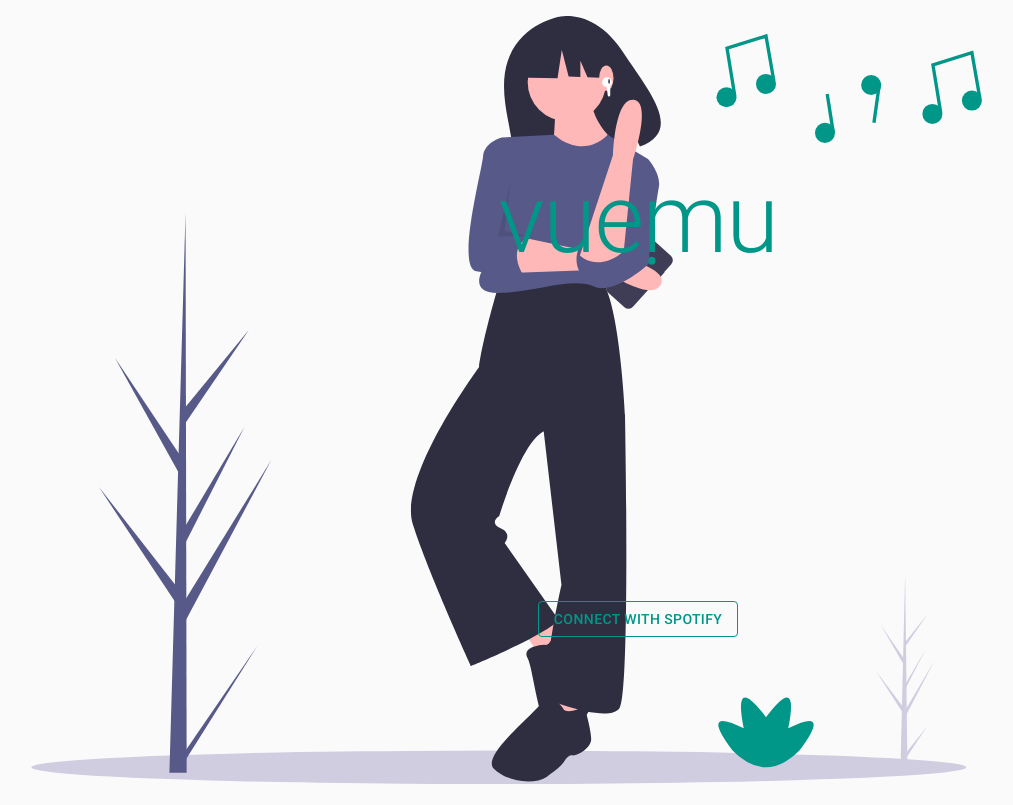
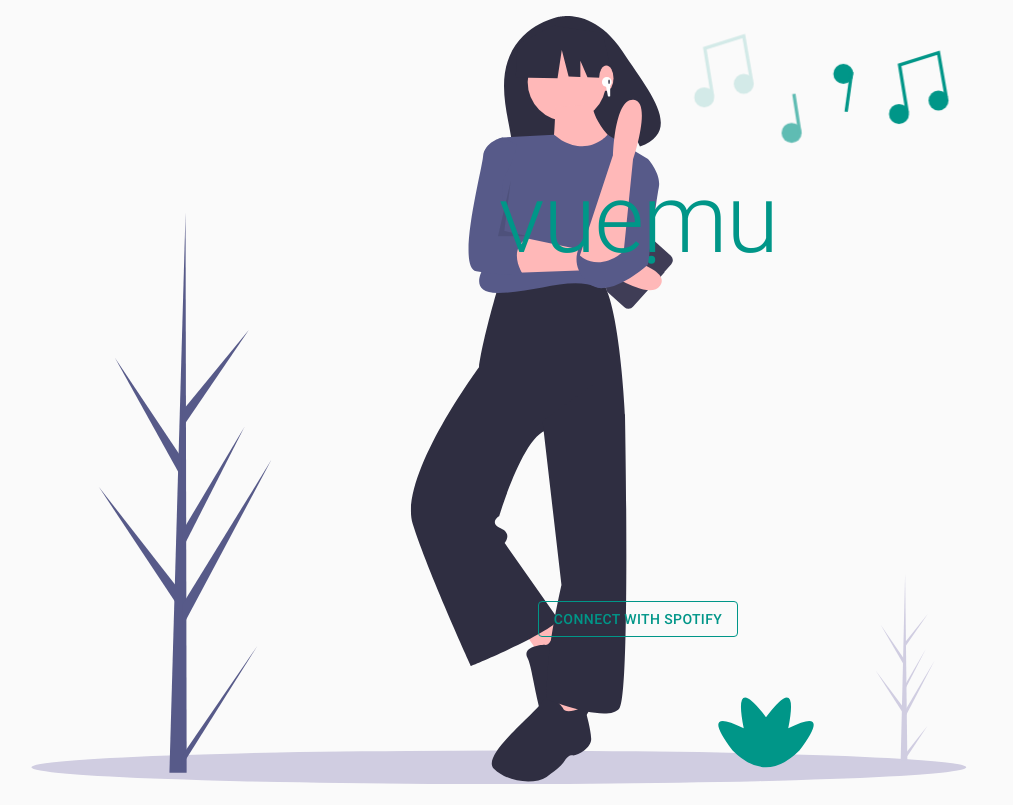
Before and after one commit to PaulKujawa/vuemu, a React (Create React App) app: page / in a window 1280 px wide. Shown: the whole page, without its empty margins (2-1015 px from the left). Built offline with nearby package versions, Linux system fonts and the light colour scheme.

Commit message:
svg animation and more SVG cleanup

```diff
--- a/src/modules/startpage/components/svg-container.tsx
+++ b/src/modules/startpage/components/svg-container.tsx
@@ -10,6 +10,26 @@
       "margin-left": "auto",
       "margin-right": "auto",
       padding: "1rem 0"
+    },
+    "@keyframes fading-notes": {
+      "0%": {
+        opacity: 0
+      },
+      "100%": {
+        opacity: 1
+      }
+    },
+    note1: {
+      animation: "$fading-notes 1.5s 1s infinite alternate ease-in backwards"
+    },
+    note2: {
+      animation: "$fading-notes 2s 2s infinite alternate ease-in backwards"
+    },
+    note3: {
+      animation: "$fading-notes 2.5s 0s infinite alternate ease-in backwards"
+    },
+    note4: {
+      animation: "$fading-notes 2s 1.5s infinite alternate ease-in backwards"
     }
   })
 );
@@ -17,7 +37,8 @@
 export const SvgContainer = () => {
   const classes = useStyles();
   const theme = useTheme();
-  const color = theme.palette.primary.main;
+  const primaryColor = theme.palette.primary.main;
+  const darkGrey = "#2f2e41";
   const viewBox = useMediaQuery(theme.breakpoints.up("md"))
     ? "0 0 888 690"
     : "350 0 400 690";
@@ -31,7 +52,7 @@
       >
         <ellipse id="floor" cx="450" cy="675" rx="420" ry="15" fill="#d0cde1" />
 
-        <g id="rightTree" fill="#d0cde1" stroke-width="0.5">
+        <g id="rightTree" fill="#d0cde1" strokeWidth="0.5">
           <path d="M811,669 l4,-168 l2 168" />
           <path d="M815.5,566 l20,-29 l-20,25" />
           <path d="M815,585 l-22,-38 l22,32" />
@@ -41,7 +62,7 @@
           <path d="M815,668 l20,-30 l-20,25" />
         </g>
 
-        <g id="leftTree" fill="#575a89" stroke-width="0.5">
+        <g id="leftTree" fill="#575a89" strokeWidth="0.5">
           <path d="M154,680 l14.5,-503 l1 503" />
           <path d="M165.5,370 l60,-88 l-60,73" />
           <path d="M165,415 l-60,-108 l60,90" />
@@ -59,60 +80,60 @@
                  q30 -40 20 10
                  q40 -20 10 20
                  q-30 30 -60 0"
-            fill={color}
+            fill={primaryColor}
           />
         </g>
 
-        <g id="note1">
-          <circle cx="654.5" cy="73" r="9" fill={color} />
+        <g className={classes.note1}>
+          <circle cx="634.5" cy="73" r="9" fill={primaryColor} />
           <polyline
-            points="662,72 655,29 690,18 697,58"
+            points="642,72 635,29 670,18 677,58"
             fill="none"
-            stroke={color}
-            stroke-width="3"
+            stroke={primaryColor}
+            strokeWidth="3"
           />
-          <circle cx="690" cy="61" r="9" fill={color} />
+          <circle cx="670" cy="61" r="9" fill={primaryColor} />
         </g>
 
-        <g id="note2">
-          <circle cx="743" cy="105" r="9" fill={color} />
+        <g className={classes.note2}>
+          <circle cx="713" cy="105" r="9" fill={primaryColor} />
           <line
-            x1="745"
+            x1="715"
             y1="70"
-            x2="750.5"
+            x2="720.5"
             y2="105"
-            stroke={color}
-            stroke-width="3"
+            stroke={primaryColor}
+            strokeWidth="3"
           />
         </g>
 
-        <g id="note3">
-          <circle cx="784.5" cy="62" r="9" fill={color} />
+        <g className={classes.note3}>
+          <circle cx="759.5" cy="52" r="9" fill={primaryColor} />
           <line
-            x1="792"
-            y1="60"
-            x2="787"
-            y2="96"
-            stroke={color}
-            stroke-width="3"
+            x1="767"
+            y1="50"
+            x2="762"
+            y2="86"
+            stroke={primaryColor}
+            strokeWidth="3"
           />
         </g>
 
-        <g id="note4">
-          <circle cx="839.5" cy="88" r="9" fill={color} />
+        <g className={classes.note4}>
+          <circle cx="809.5" cy="88" r="9" fill={primaryColor} />
           <polyline
-            points="847,87 840,44 875,33 882,73"
+            points="817,87 810,44 845,33 852,73"
             fill="none"
-            stroke={color}
-            stroke-width="3"
+            stroke={primaryColor}
+            strokeWidth="3"
           />
-          <circle cx="875" cy="76" r="9" fill={color} />
+          <circle cx="845" cy="76" r="9" fill={primaryColor} />
         </g>
 
         <g id="woman">
           <polygon
             id="leftJoint"
-            points="473.448 554.881 488.023 576.744 509.886 559.74 495.311 541.52 473.448 554.881"
+            points="473,554 488,576 509,559 495,541 473,554"
             fill="#ffb8b8"
           />
 
@@ -120,12 +141,12 @@
             id="leftShoe"
             d="M646.83879,669.7106s-20.8743.97029-14.9902,12.00457,10.47435,73.29644,27.26835,69.68887,32.02057-22.69049,31.834-35.82712-2.28893-18.83415-2.28893-18.83415-4.50326-8.69557-1.50522-11.09648,4.1301-17.5777-3.01044-22.19295S656.36785,652.73,656.36785,652.73,654.27791,671.62637,646.83879,669.7106Z"
             transform="translate(-156 -104.69743)"
-            fill="#2f2e41"
+            fill={darkGrey}
           />
 
           <polygon
             id="rightJoint"
-            points="501.384 605.895 496.525 632.616 522.032 635.045 522.032 614.397 501.384 605.895"
+            points="501,605 496,632 522,635 522,614 501,605"
             fill="#ffb8b8"
           />
 
@@ -133,28 +154,28 @@
             id="leftLeg"
             d="M605.15581,348.63984s-13.36065,44.94036-17.00447,71.66166c0,0-72.87626,98.383-59.51561,140.89411s52.228,127.53347,52.228,127.53347,65.58864-26.7213,78.94929-41.29655l-48.58418-69.23245s7.28763-8.50223-3.64381-13.36065-1.21461-10.93144-1.21461-10.93144,20.64828-69.23245,41.29655-76.52008l71.66166-14.57525s-4.85842-103.24138-21.86288-121.46045C697.46574,341.35221,612.44343,342.56682,605.15581,348.63984Z"
             transform="translate(-156 -104.69743)"
-            fill="#2f2e41"
+            fill={darkGrey}
           />
 
           <path
             id="rightShoe"
             d="M663.45682,726.38182s-12.146-17.00447-18.21907-6.073S589.366,768.893,601.512,781.039s36.43814,14.57525,47.36958,7.28762,14.57525-12.146,14.57525-12.146,4.85842-8.50223,8.50223-7.28763,17.00446-6.073,17.00446-14.57525-6.073-29.15051-6.073-29.15051S665.886,733.66944,663.45682,726.38182Z"
             transform="translate(-156 -104.69743)"
-            fill="#2f2e41"
+            fill={darkGrey}
           />
 
           <path
             id="rightLeg"
             d="M645.23775,468.88568l17.00446,146.96713s-9.71683,41.29655-12.146,72.87627,0,30.36511,0,30.36511,54.6572,21.86288,64.374,7.28763,4.85842-263.56916,4.85842-263.56916l-29.1505-26.7213Z"
             transform="translate(-156 -104.69743)"
-            fill="#2f2e41"
+            fill={darkGrey}
           />
 
           <path
             id="hair"
             d="M615.58635,140.78914c12.60928-29.75165,44.707-35.37054,44.707-35.37054s30.90545-8.2449,56.71559,31.02107c24.05712,36.59912,55.08021,70.88925,15.73675,85.49774l-10.3926-21.82606-1.24675,25.11827a160.17971,160.17971,0,0,1-17.3201,2.62842c-43.63952,4.43335-84.77656,11.80475-85.53844-3.96629C617.235,202.92639,603.4537,169.41618,615.58635,140.78914Z"
             transform="translate(-156 -104.69743)"
-            fill="#2f2e41"
+            fill={darkGrey}
           />
 
           <circle
@@ -196,7 +217,7 @@
           <polygon
             id="hairFringe"
             points="466.716 25.283 498.883 8.433 543.306 15.326 552.496 55.919 529.618 55.039 523.226 40.126 523.226 54.793 512.67 54.387 506.542 30.644 502.713 55.919 465.184 55.153 466.716 25.283"
-            fill="#2f2e41"
+            fill={darkGrey}
           />
 
           <ellipse
@@ -207,47 +228,26 @@
             ry="11.33626"
             fill="#ffb8b8"
           />
-          <circle
-            id="headphone1"
-            cx="547.14923"
-            cy="59.49231"
-            r="4.42089"
-            fill="#fff"
-          />
-          <ellipse
-            id="headphone2"
-            cx="549.04748"
-            cy="58.82659"
-            rx="0.71865"
-            ry="2.15595"
-            fill="#2f2e41"
-          />
-          <path
-            id="headphone3"
-            d="M704.93305,177.0218h0a1.131,1.131,0,0,1-1.131-1.131l-1.131-9.04832h3.39312v9.04832A1.131,1.131,0,0,1,704.93305,177.0218Z"
-            transform="translate(-156 -104.69743)"
-            fill="#fff"
-          />
+
+          <g id="headphone">
+            <circle cx="547" cy="59.3" r="4.4" fill="#fff" />
+            <ellipse cx="549" cy="59" rx="0.7" ry="2" fill={darkGrey} />
+            <path d="M546,62 h4 v10 q-1 0.5 -2 0Z" fill="#fff" />
+          </g>
 
           <polygon
-            points="460.723 148.149 449.254 197.85 476.016 197.85 454.989 193.071 460.723 148.149"
+            id="leftArmShadow"
+            points="460.7,148.1 449.2,197.8 476.0,197.8 454.9,193.0 460.7,148.1"
             opacity="0.1"
           />
 
-          <g>
+          <g id="phone">
             <path
-              id="phone"
               d="M754.89425,334.94933l-.25428-.22917,6.27805-6.966a5.42748,5.42748,0,0,0-.39814-7.66529L745.76157,306.788a5.42746,5.42746,0,0,0-7.66528.39813l-34.44188,38.21576a5.42747,5.42747,0,0,0,.39814,7.66529l14.75831,13.30089a5.42746,5.42746,0,0,0,7.66528-.39813l23.695-26.29132.25428.22917Z"
               transform="translate(-156 -104.69743)"
               fill="#3f3d56"
             />
-            <circle
-              id="phoneCamera"
-              cx="587.31626"
-              cy="219.89765"
-              r="3.49759"
-              fill={color}
-            />
+            <circle cx="587" cy="219" r="3.5" fill={primaryColor} />
           </g>
 
           <path
```
